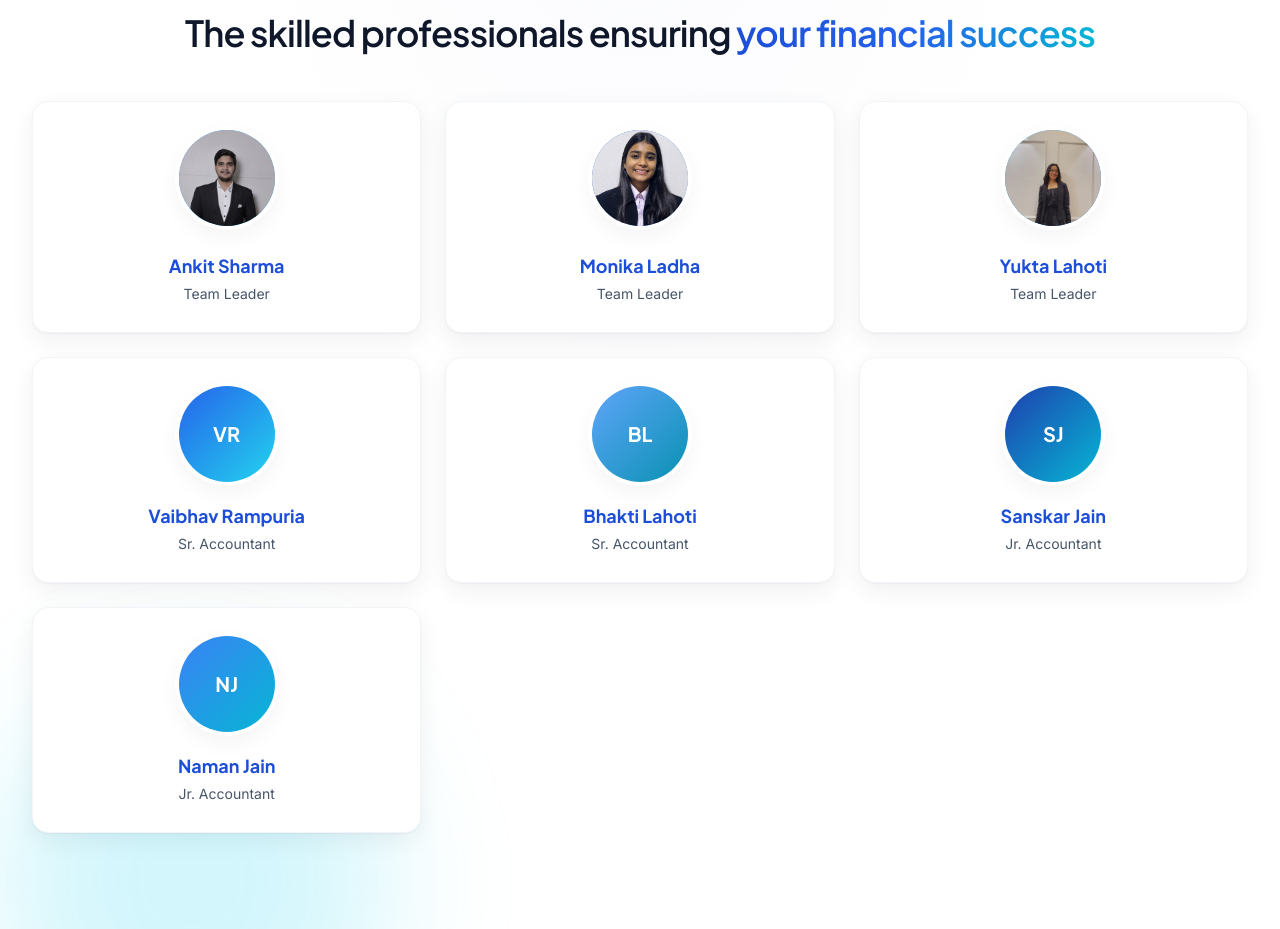
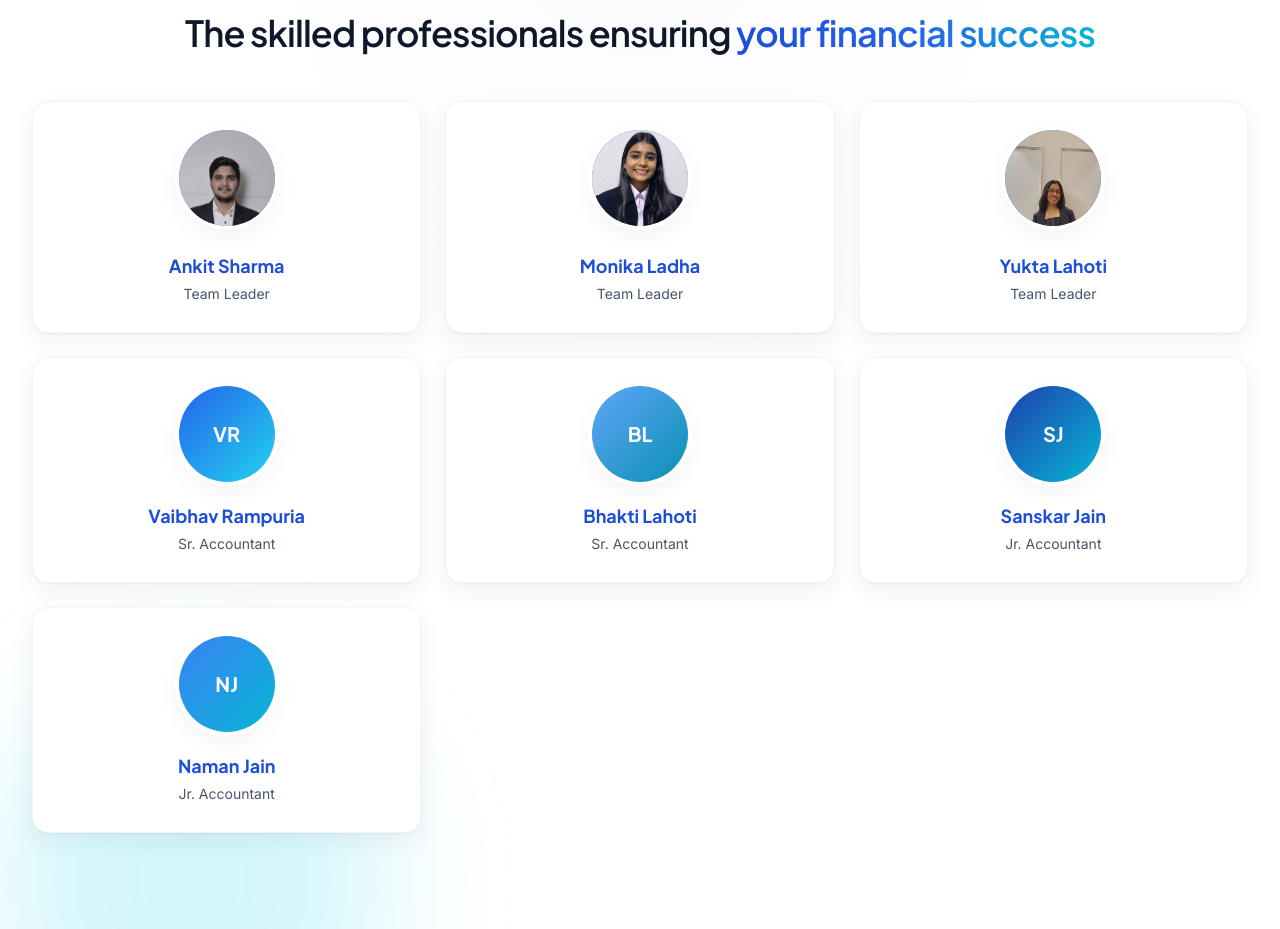
Before and after one commit to avi3112agarwal/agk-website, a Next.js app: page / in a window 1280 px wide. Shown: the part 10240-11169 px from the top of the page. Built offline with nearby package versions, Linux system fonts and the light colour scheme.

Commit message:
Zoom Ankit and Yukta avatar crops for clearer faces

```diff
--- a/components/sections/Team.tsx
+++ b/components/sections/Team.tsx
@@ -41,11 +41,18 @@ const founder = {
   ],
 };
 
-type Member = { name: string; role: string; photo?: string };
+type Member = {
+  name: string;
+  role: string;
+  photo?: string;
+  // photoScale: zoom the photo inside the round avatar mask. Use when the
+  // source image frames the subject too wide and the face ends up too small.
+  photoScale?: number;
+};
 const team: Member[] = [
-  { name: "Ankit Sharma", role: "Team Leader", photo: "/team/ankit.jpg" },
+  { name: "Ankit Sharma", role: "Team Leader", photo: "/team/ankit.jpg", photoScale: 1.4 },
   { name: "Monika Ladha", role: "Team Leader", photo: "/team/monika.jpg" },
-  { name: "Yukta Lahoti", role: "Team Leader", photo: "/team/yukta.jpg" },
+  { name: "Yukta Lahoti", role: "Team Leader", photo: "/team/yukta.jpg", photoScale: 1.5 },
   { name: "Vaibhav Rampuria", role: "Sr. Accountant" },
   { name: "Bhakti Lahoti", role: "Sr. Accountant" },
   { name: "Sanskar Jain", role: "Jr. Accountant" },
@@ -74,15 +81,17 @@ function Avatar({
   name,
   src,
   gradient,
+  scale,
 }: {
   name: string;
   src?: string;
   gradient: string;
+  scale?: number;
 }) {
   return (
     <div
       className={cn(
-        "relative inline-flex h-24 w-24 items-center justify-center rounded-full font-display text-xl font-bold text-white shadow-soft ring-4 ring-white",
+        "relative inline-flex h-24 w-24 items-center justify-center overflow-hidden rounded-full font-display text-xl font-bold text-white shadow-soft ring-4 ring-white",
         "bg-gradient-to-br",
         gradient,
       )}
@@ -92,7 +101,8 @@ function Avatar({
         <img
           src={src}
           alt=""
-          className="absolute inset-0 h-full w-full rounded-full object-cover object-top"
+          className="absolute inset-0 h-full w-full object-cover object-top"
+          style={scale ? { transform: `scale(${scale})`, transformOrigin: "center top" } : undefined}
           onError={(e) => {
             (e.currentTarget as HTMLImageElement).style.display = "none";
           }}
@@ -311,6 +321,7 @@ export function Team() {
                     name={m.name}
                     src={m.photo}
                     gradient={gradients[i % gradients.length]}
+                    scale={m.photoScale}
                   />
                 </div>
 
```
